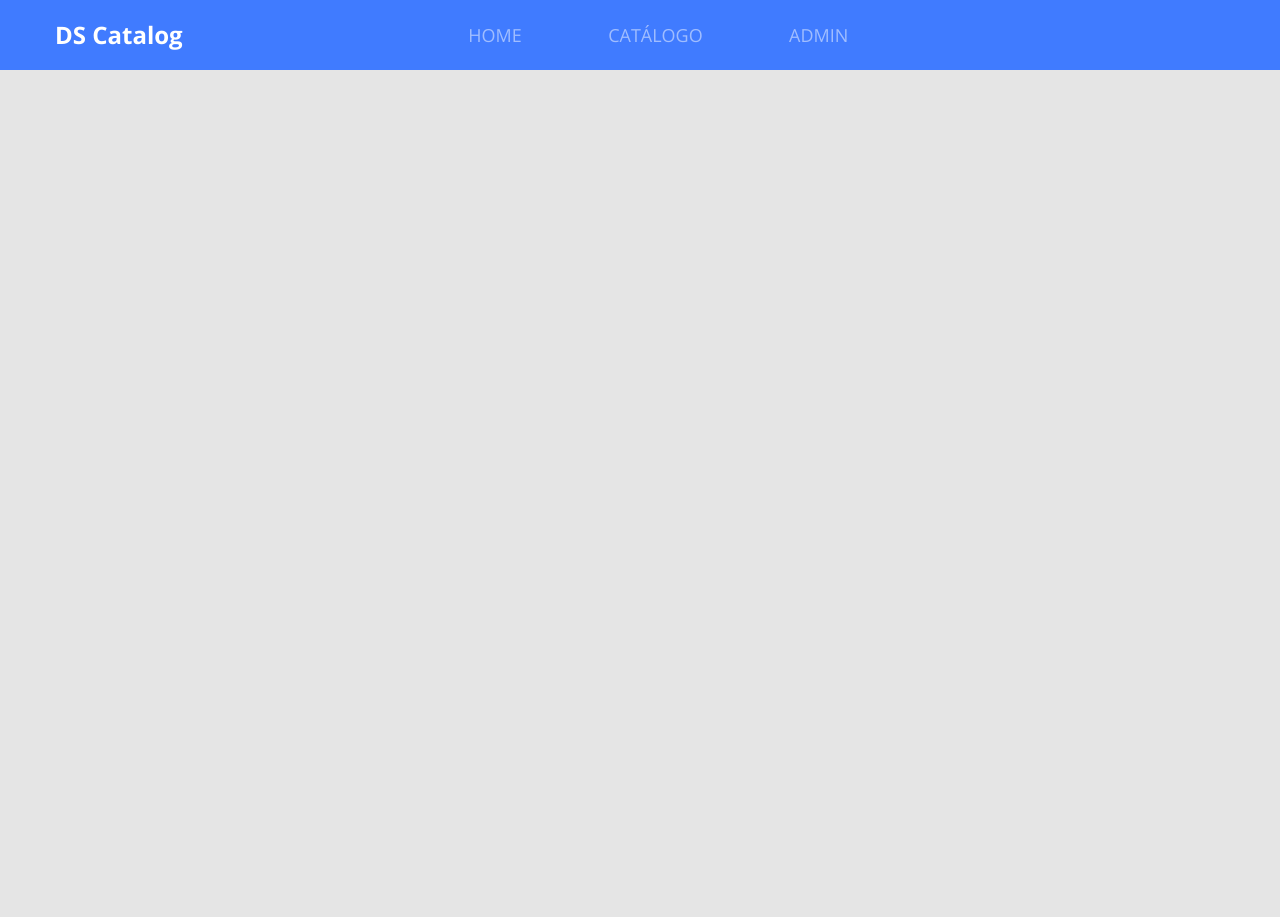
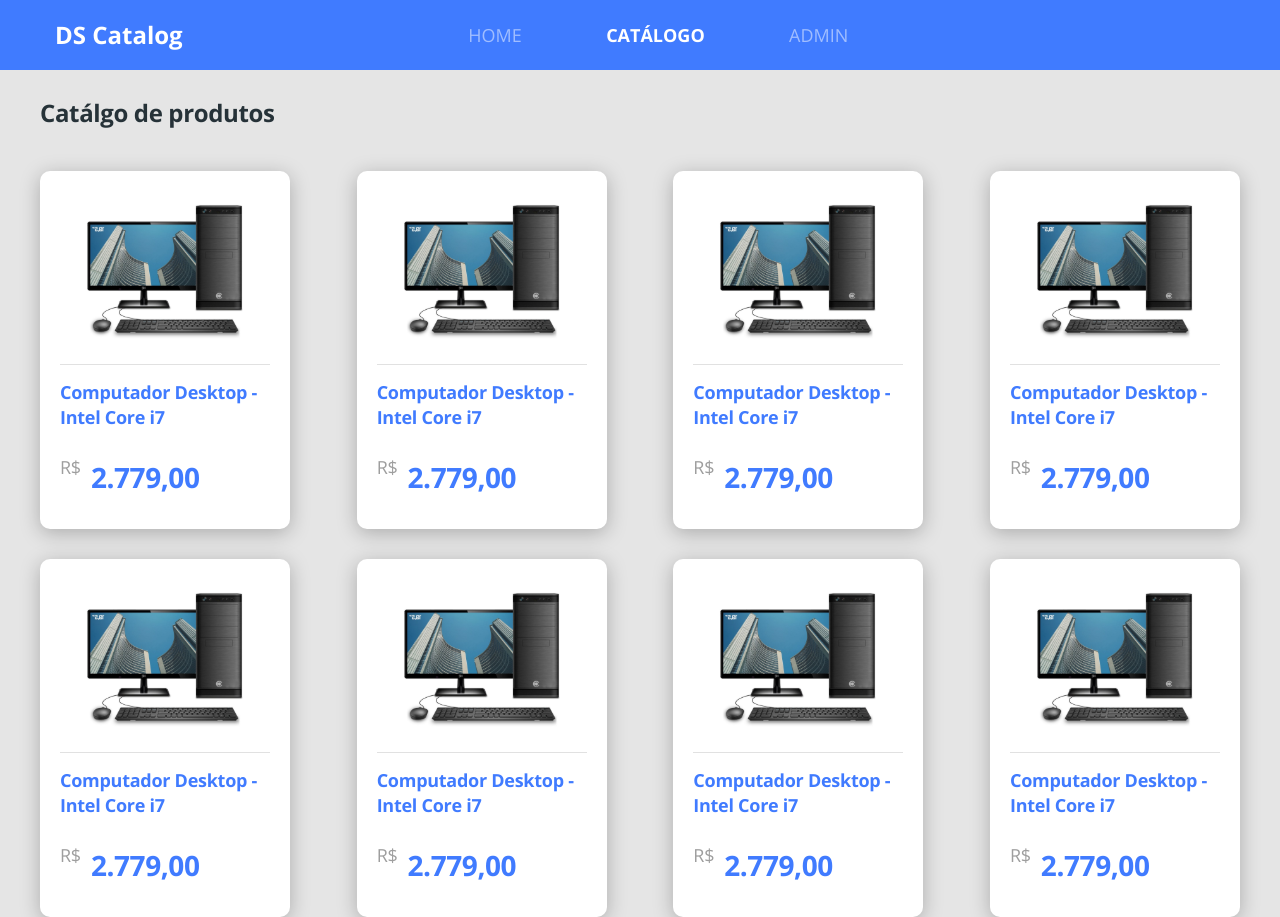
Before and after one commit to nevesade/dscatalog-bootcamp-React, a React (Create React App) app in the folder front-web/: page /products in a window 1280 px wide. Before the commit the page ends 800 px from the top, so only its background shows below. Built offline with nearby package versions, Linux system fonts and the light colour scheme.

Commit message:
Creat routes on page details produts

```diff
--- a/front-web/src/Routes.tsx
+++ b/front-web/src/Routes.tsx
@@ -3,6 +3,7 @@
 import Navbar from './core/assets/styles/components/Navbar';
 import Admin from './pages/Admin';
 import Catalog from './pages/Catalog';
+import ProductDetails from './pages/Catalog/components/ProductDetails';
 import Home from './pages/Home';
 
 const Routes = () => (
@@ -13,8 +14,11 @@
             <Route path="/" exact>
                 <Home/>
             </Route>
-            <Route path="/catalog">
+            <Route path="/products" exact>
                 <Catalog/>
+            </Route>
+            <Route path="/products/:productId">
+                <ProductDetails/>
             </Route>
             <Route path="/admin">
                 <Admin/>
--- a/front-web/src/core/assets/styles/components/Navbar/index.tsx
+++ b/front-web/src/core/assets/styles/components/Navbar/index.tsx
@@ -20,7 +20,7 @@
 
                 </li>
                 <li>
-                <NavLink to="/catalog" activeClassName="active">
+                <NavLink to="/products" activeClassName="active">
                         CATÁLOGO
                     </NavLink>
 
--- /dev/null
+++ b/front-web/src/pages/Catalog/components/ProductDetails/index.tsx
@@ -0,0 +1,25 @@
+import { type } from 'os';
+import React from 'react';
+import { useParams } from 'react-router-dom';
+import './styles.scss';
+
+type ParamsType = {
+    productId: string;
+}
+
+const ProductDetails = () =>{
+
+    const { productId } = useParams<ParamsType>();
+
+    console.log(productId);
+
+    return (
+        <div className="product-details-container">
+            <h1>
+                Product details
+            </h1>
+        </div>
+    );
+};
+
+export default ProductDetails;
--- a/front-web/src/pages/Catalog/index.tsx
+++ b/front-web/src/pages/Catalog/index.tsx
@@ -1,4 +1,5 @@
 import React from 'react';
+import { Link } from 'react-router-dom';
 import ProductCard from './components/ProductCard';
 import './styles.scss';
 
@@ -12,16 +13,15 @@
         </h1>
 
         <div className="catalog-products">
-            <ProductCard/>
-            <ProductCard/>
-            <ProductCard/>
-            <ProductCard/>
-            <ProductCard/>
-            <ProductCard/>
-            <ProductCard/>
-            <ProductCard/>
-            <ProductCard/>
-            <ProductCard/>
+            <Link to="/products/1"><ProductCard /></Link>
+            <Link to="/products/2"><ProductCard /></Link>
+            <Link to="/products/3"><ProductCard /></Link>
+            <Link to="/products/4"><ProductCard /></Link>
+            <Link to="/products/5"><ProductCard /></Link>
+            <Link to="/products/6"><ProductCard /></Link>
+            <Link to="/products/7"><ProductCard /></Link>
+            <Link to="/products/8"><ProductCard /></Link>
+
 
         </div>
     </div>
--- a/front-web/src/pages/Home/index.tsx
+++ b/front-web/src/pages/Home/index.tsx
@@ -16,7 +16,7 @@
                 Ajudaremos você a encontrar os melhores <br/> produtos disponíveis no mercado.
             </p>
 
-            <Link to="/catalog">
+            <Link to="/products">
                 <ButtonIcon text="inicie agora a sua busca" />
             </Link>
 
```
Also changed, not shown: front-web/src/pages/Catalog/components/ProductDetails/styles.scss (added).
